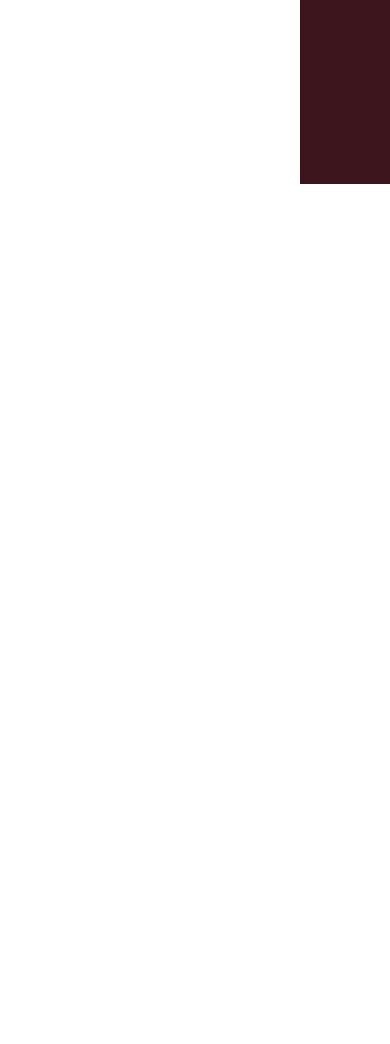
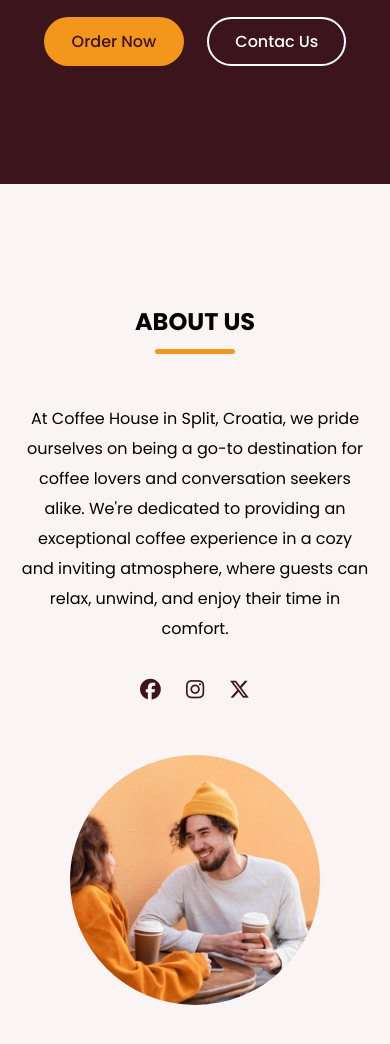
Before and after one commit to Frane2310/COFFEE-WEBSITE, a plain HTML site: page index.html in a window 390 px wide. Shown: the part 660-1704 px from the top of the page. Before the commit the page ends 844 px from the top, so only its background shows below. Drawn offline with Linux system fonts and the light colour scheme; a web font is replaced by a local one.

Commit message:
Dodao script.js i sekciju About us

```diff
--- a/index.html
+++ b/index.html
@@ -37,6 +37,8 @@
                     <a href="#" class="nav-link">Contact</a>
                 </li>
             </ul>
+
+            <button id="menu-open-button" class="fas fa-bars"></button>
         </nav>
     </header>
 
@@ -58,6 +60,30 @@
                 </div>
             </div>
         </section>
+        <!--About section-->
+        <section class="about-section">
+            <div class="section-content">
+                <div class="about-image-wrapper">
+                    <img src="img/about-image.jpg" alt="About" class="about-image">
+                </div>
+                <div class="about-details">
+                    <h2 class="section-title">About Us</h2>
+                    <p class="text">At Coffee House in Split, Croatia, we pride
+                        ourselves on being a go-to destination for coffee lovers and
+                        conversation seekers alike. We're dedicated to providing an
+                        exceptional coffee experience in a cozy and inviting atmosphere,
+                        where guests can relax, unwind, and enjoy their time in comfort.
+                    </p>
+                    <div class="social-link-list">
+                        <a href="#" class="social-link"><i class="fa-brands fa-facebook"></i></a>
+                        <a href="#" class="social-link"><i class="fa-brands fa-instagram"></i></a>
+                        <a href="#" class="social-link"><i class="fa-brands fa-x-twitter"></i></a>
+                    </div>
+                </div>
+            </div>
+        </section>
     </main>
+
+    <script src="script.js"></script>
 </body>
 </html>
--- /dev/null
+++ b/script.js
@@ -0,0 +1,6 @@
+const menuOpenButton = document.querySelector("#menu-open-button");
+const menuCloseButton = document.querySelector("#menu-close-button");
+menuOpenButton.addEventListener("click",()=>{
+    document.body.classList.toggle("show-mobile-menu");
+})
+menuCloseButton.addEventListener("click",()=> menuOpenButton.click());
--- a/style.css
+++ b/style.css
@@ -53,6 +53,21 @@ img{
     padding: 0 20px;
     max-width: var(--site-max-width);
 }
+.section-title{
+    text-align: center;
+    padding: 60px 0 100px;
+    text-transform: uppercase;
+    font-size: var(--font-size-xl);
+}
+.section-title::after{ /*CRTA ISPOD NASLOVA*/
+    content: "";
+    width: 80px;
+    height: 5px;
+    display: block;
+    margin: 10px auto 0;
+    border-radius: var(--border-radius-s);
+    background: var(--secondary-color);
+}
 /*navbar style*/
 header{
     position: fixed;
@@ -90,6 +105,10 @@ header .navbar {
     color: var(--primary-color);
     background:var(--secondary-color);
 }
+.navbar :where(#menu-close-button, #menu-open-button){
+    display: none;
+}
+/*HERO SECTION-----------------------------------------------------------------------------------------*/
 .hero-section{
     min-height: 100vh;
     background: var(--primary-color);
@@ -147,6 +166,52 @@ header .navbar {
     max-width: 500px;
     margin-right: 30px;
 }
+/*ABOUT US----------------------------------------------------------------------------------------*/
+.about-section{
+    padding: 120px 0;
+    background: var(--light-pink-color);
+}
+.about-section .section-content{
+    display: flex;
+    gap: 50px;
+    align-items: center;
+    justify-content: space-between;
+}
+.about-section .about-image-wrapper .about-image{
+    width: 400px;
+    height: 400px;
+    object-fit: cover;
+    border-radius: var(--border-radius-circle);
+}
+.about-section .about-details .section-title{
+    padding: 0;
+}
+.about-section .about-details {
+    max-width: 50%;
+}
+.about-section .about-details .text{
+    line-height: 30px;
+    margin: 50px 0 30px;
+    text-align: center;
+    font-size: var(--font-size-m);
+}
+.about-section .social-link-list{
+    display: flex;
+    gap: 25px;
+    justify-content: center;
+}
+.about-section .social-link-list .social-link{
+    color: var(--primary-color);
+    font-size: var(--font-size-l);
+    transition: 0.2s ease;
+}
+.about-section .social-link-list .social-link:hover{
+    color: var(--secondary-color);
+
+}
+
+
+/*MOBITELI----------------------------------------------------------------------------------------*/
 @media screen and (max-width:900px) {
     :root{
         --font-size-m:1rem;
@@ -154,19 +219,50 @@ header .navbar {
     --font-size-xl:1.5rem;
     --font-size-xxl:1.8rem;
     }
+    body.show-mobile-menu header:before{
+        content: "";
+        position: fixed;
+        left: 0;
+        top: 0;
+        height: 100%;
+        width: 100%;
+        backdrop-filter: blur(5px);
+        background: rgba(0,0,0,0.2);
+    }
+
+    .navbar :where(#menu-close-button, #menu-open-button){
+        display: block;
+        font-size: var(--font-size-l);
+    }
+    .navbar #menu-close-button{
+        position: absolute;
+        right: 30px;
+        top: 30px;
+    }
+    .navbar #menu-open-button{
+        color: var(--white-color);
+
+    }
+
+
     .navbar .nav-menu{
         display: block;
         background: var(--white-color);
         position: fixed;
-        left: 0;
+        left: -300px;
         top:0;
         width: 300px;
         flex-direction: column;
         align-items: center;
         padding-top: 100px;
         height: 100%;
+        transition: left 0.2s ease;
+    }
+    body.show-mobile-menu .navbar .nav-menu{
+        left: 0;
+    }
 
-    }
+
     .navbar .nav-menu .nav-link{
         display: block;
         margin-top: 17px;
@@ -174,4 +270,31 @@ header .navbar {
         font-size: var(--font-size-l);
 
     }
+    .hero-section .section-content{
+        gap: 50px;
+        text-align:center;
+        padding: 30px 20px 20px;
+        flex-direction: column-reverse;
+        justify-content: center;
+    }
+    .hero-section .hero-details :is(.subtitle,.description), .about-section .about-details{
+        max-width: 100%;
+    }
+    .hero-section .hero-details .buttons{
+        justify-content: center;
+    }
+    .hero-section .hero-image-wrapper{
+        max-width: 270px;
+        margin-right: 0;
+    }
+    .about-section .section-content{
+        grid-area: 70px;
+        flex-direction: column-reverse;
+    }
+    .about-section .about-image-wrapper .about-image{
+        width: 100%;
+        height: 100%;
+        max-width: 250px;
+        aspect-ratio: 1;
+    }
 }
```
